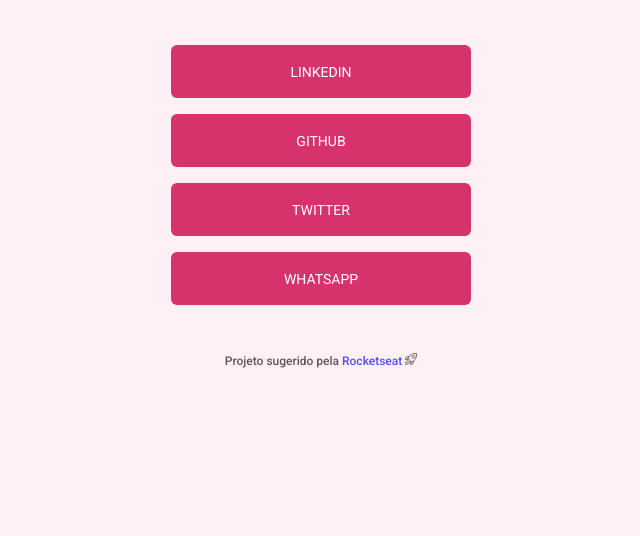
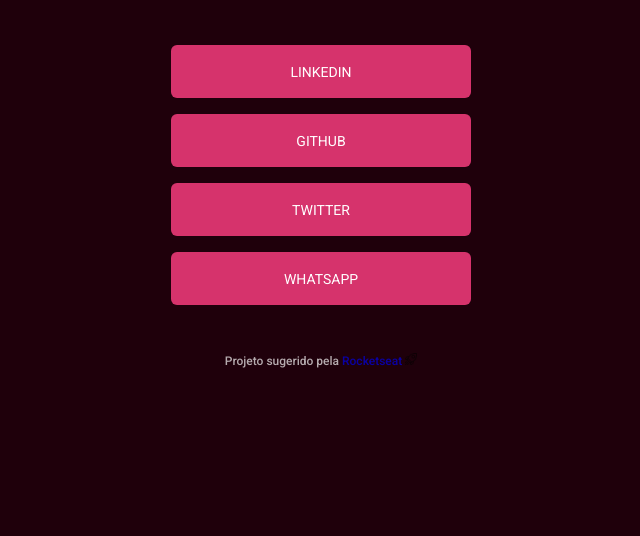
Before and after one commit to dscarv27/maratona-explorer-ii, a plain HTML site: page index.html in a window 1280 px wide. Shown: the part 264-800 px from the top of the page, without its empty margins (319-959 px from the left). Drawn offline with Linux system fonts and the light colour scheme.

Commit message:
finalizando desafio

```diff
--- a/index.html
+++ b/index.html
@@ -12,7 +12,7 @@
 
     <link href="https://fonts.googleapis.com/css2?family=Poppins:wght@100&family=Roboto:wght@400;500;700&display=swap" rel="stylesheet">
 </head>
-<body class="pink">
+<body class="dark-pink">
     <div class="container">
         <img class="avatar" src="https://avatars.githubusercontent.com/u/101675182?v=4" alt="Imagem do Daniel Carvalho" />
         <h1>Daniel Carvalho</h1>
--- a/style.css
+++ b/style.css
@@ -24,6 +24,13 @@ body.dark-blue{
 body.pink{
     --bg-color: #FFF0F6;
     --text-color: #1F000B;
+    --primary-color: #D6336C;
+    --primary-color-dark: #A61E4D;
+}
+
+body.dark-pink{
+    --bg-color: #1F000B;
+    --text-color: #FFFFFF;
     --primary-color: #D6336C;
     --primary-color-dark: #A61E4D;
 }
```
